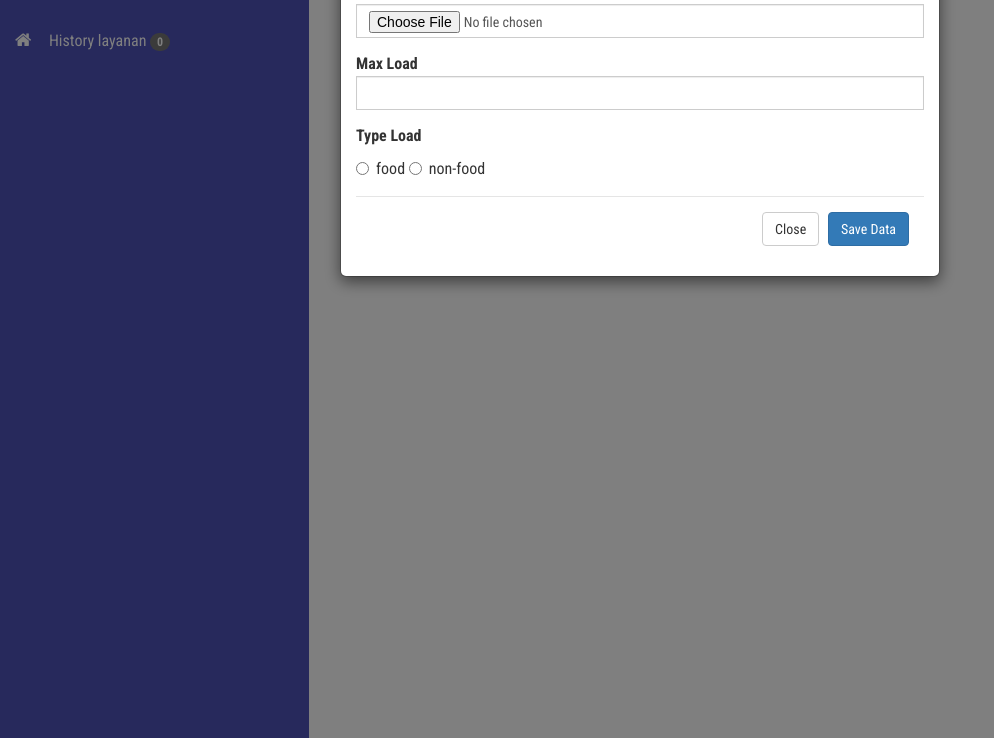
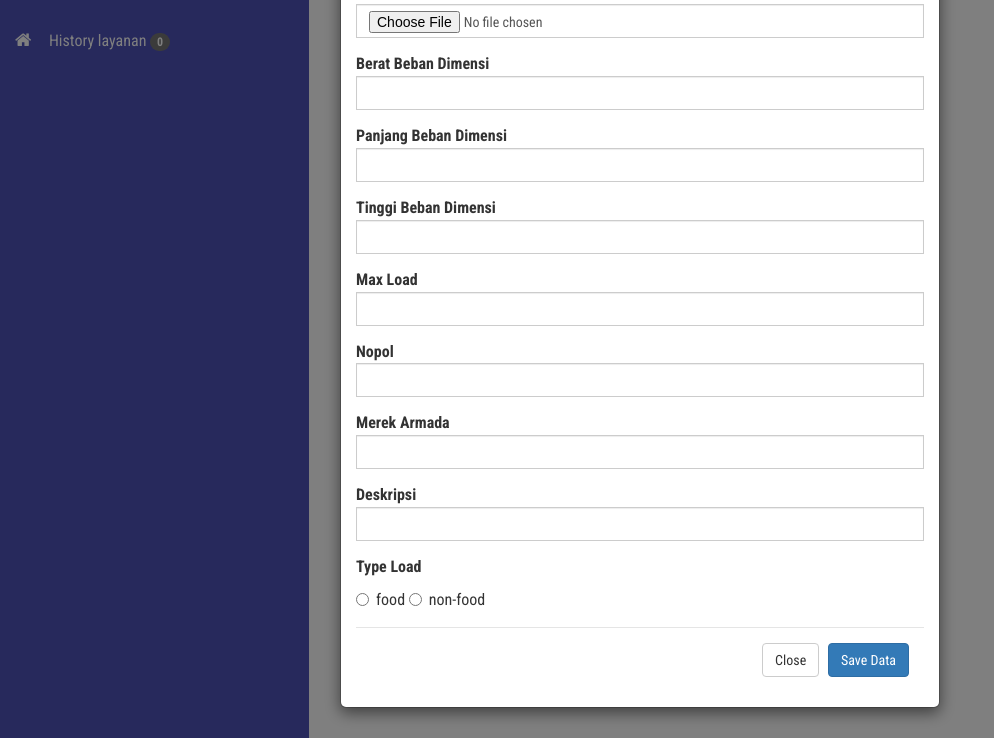
Before and after one commit to markopelago/markotransport, a PHP site: page /index.php?page=kendaraan in a window 1280 px wide, after a click on "TAMBAH ARMADA". Shown: the part 265-1003 px from the top of the page, without its empty margins (0-994 px from the left). Run offline with PHP 8.4, Linux system fonts and the light colour scheme; the visitor is signed in with stand-in values (Sample User, id 1); data that the repository does not hold is empty; some web fonts are replaced.

Commit message:
fixed armada

```diff
--- a/modaladd.php
+++ b/modaladd.php
@@ -13,7 +13,7 @@
 											</div>
 											<div class="form-group">
 												<label for="message-text" class="control-label">Jenis Armada</label>
-												<input type="text" class="form-control select2" name="vehicle_types" list="truk">
+												<input type="text" class="form-control select2" name="vehicle_type_id" list="truk">
 												<datalist  id="truk" >
                   <?php
                   $query=mysqli_query($db,"SELECT * FROM vehicle_types");
@@ -27,11 +27,44 @@
 												<label for="foto" class="control-label">Foto Armada</label>
 												<input type="file" class="form-control" name="file">
 											</div>
+											<div class="form-group">
+												<label for="max-load" class="control-label">Berat Beban Dimensi</label>
+												<input type="text" class="form-control" name="dimension_weight">
+											</div>
+											<div class="form-group">
+												<label for="max-load" class="control-label">Panjang Beban Dimensi</label>
+												<input type="text" class="form-control" name="dimension_lenght">
+											</div>
 
+											<div class="form-group">
+												<label for="max-load" class="control-label">Tinggi Beban Dimensi</label>
+												<input type="text" class="form-control" name="dimension_height">
+											</div>
 											<div class="form-group">
 												<label for="max-load" class="control-label">Max Load</label>
 												<input type="text" class="form-control" name="max_load">
 											</div>
+											<div class="form-group">
+												<label for="max-load" class="control-label">Nopol</label>
+												<input type="text" class="form-control" name="nopol">
+											</div>
+											<div class="form-group">
+												<label for="message-text" class="control-label">Merek Armada</label>
+												<input type="text" class="form-control select2" name="brand" list="merek">
+												<datalist  id="merek" >
+                  <?php
+                  $query=mysqli_query($db,"SELECT * FROM vehicle_brands");
+                  while ( $grp=mysqli_fetch_array($query)) {
+                   ?>
+                  <option value="<?php echo $grp[name]; ?>" ><?php echo $grp[name]; ?></option>
+                <?php } ?>
+                </select>
+											</div>
+											<div class="form-group">
+												<label for="max-load" class="control-label">Deskripsi</label>
+												<input type="text" class="form-control" name="desc">
+											</div>
+
 
 											<div class="form-group">
                   <label for="typeload" class="control-label">Type Load</label>
```
Also changed, not shown: function/armada.php (+9 -3 lines), image/402687.jpg (added).
